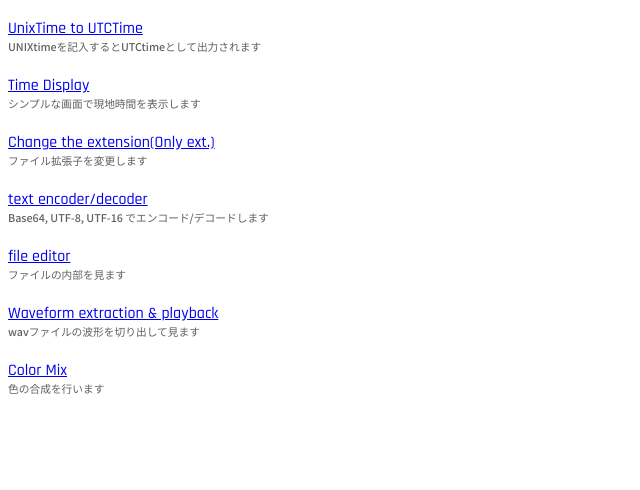
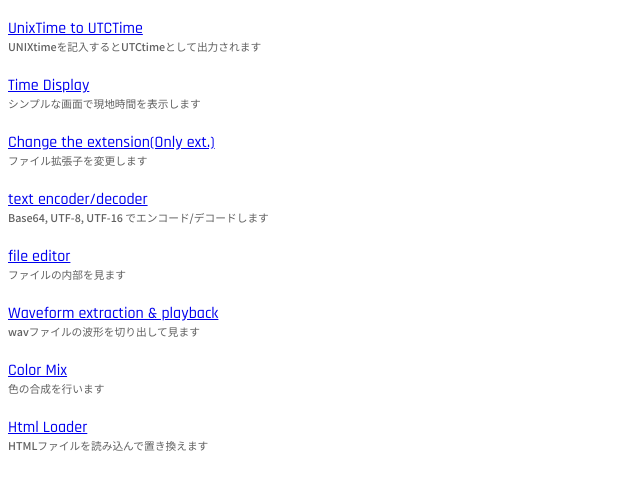
Before and after one commit to otoinu/tool, a plain HTML site: page index.html in a window 1280 px wide. Shown: the part 152-642 px from the top of the page, without its empty margins (0-640 px from the left). Drawn offline with Linux system fonts and the light colour scheme.

Commit message:
add information about html loader to index

```diff
--- a/index.html
+++ b/index.html
@@ -46,5 +46,8 @@
 
     <a class="link" href="./color-mix.html">Color Mix</a><br>
     <h6 class="desc">色の合成を行います</h6><br>
+
+    <a class="link" href="./htmlLoader.html">Html Loader</a><br>
+    <h6 class="desc">HTMLファイルを読み込んで置き換えます</h6><br>
   </body>
 </html>
```
